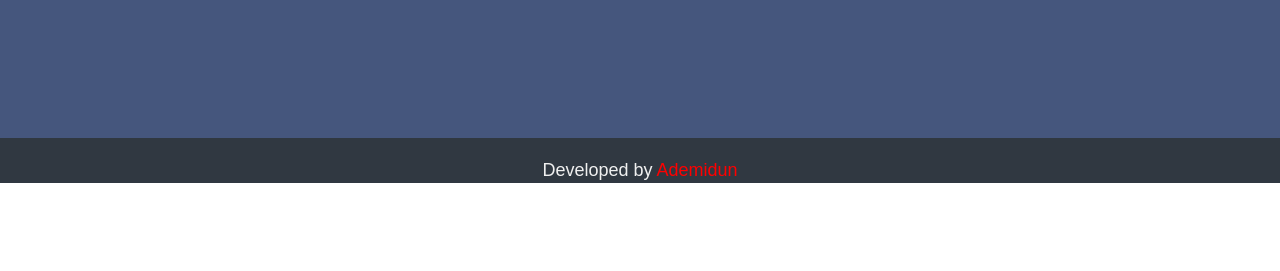
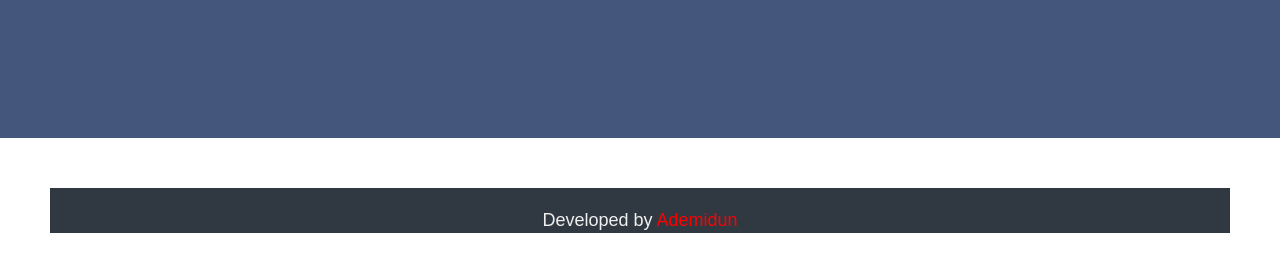
Before and after one commit to Codelearner123456/Udemy-project2, a plain HTML site: page index.html in a window 1280 px wide. Shown: the part 2171-2442 px from the top of the page. Before the commit the page ends 2354 px from the top, so only its background shows below. Drawn offline with Linux system fonts and the light colour scheme.

Commit message:
Update style.css

```diff
--- a/style.css
+++ b/style.css
@@ -233,7 +233,8 @@ footer {
   color: var(--main-white);
   display: flex;
   align-items: center;
-  justify-content: center
+  justify-content: center;
+  margin: 5rem;
 }
 
 footer a {
```
